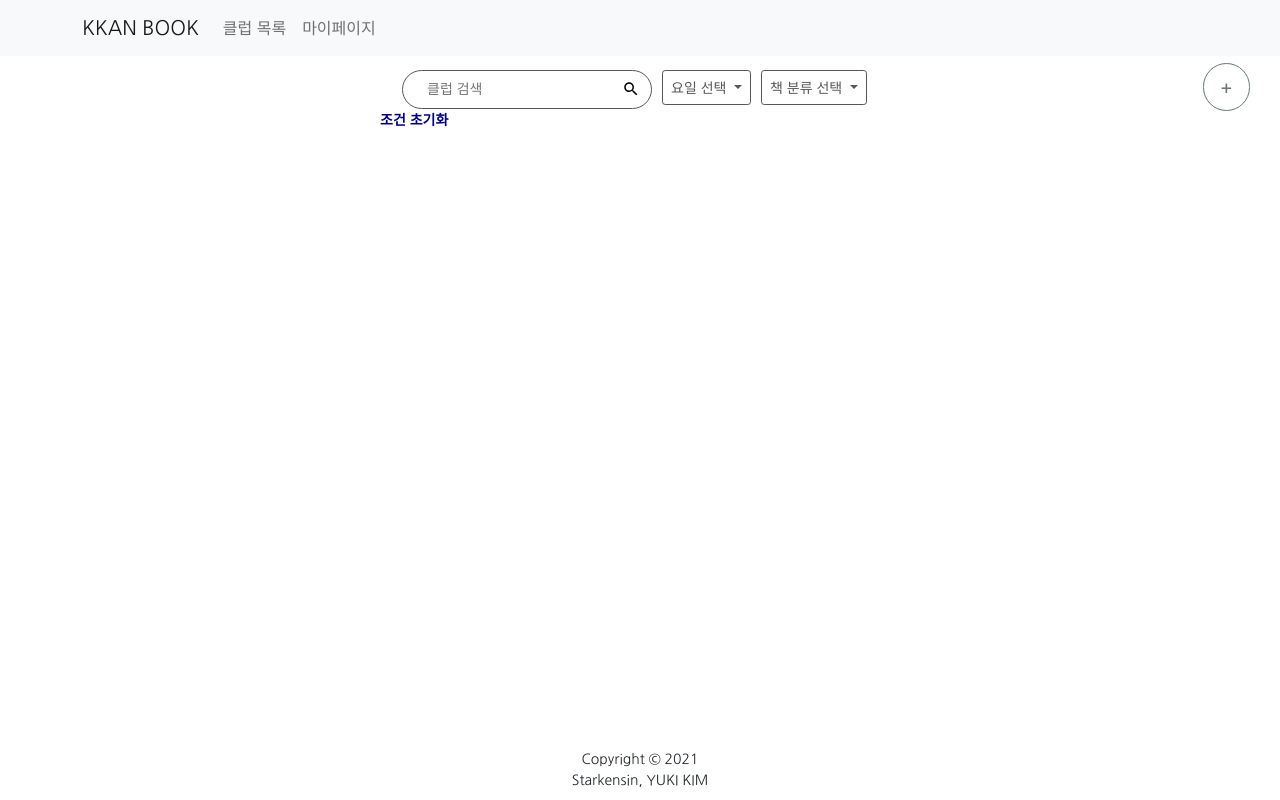
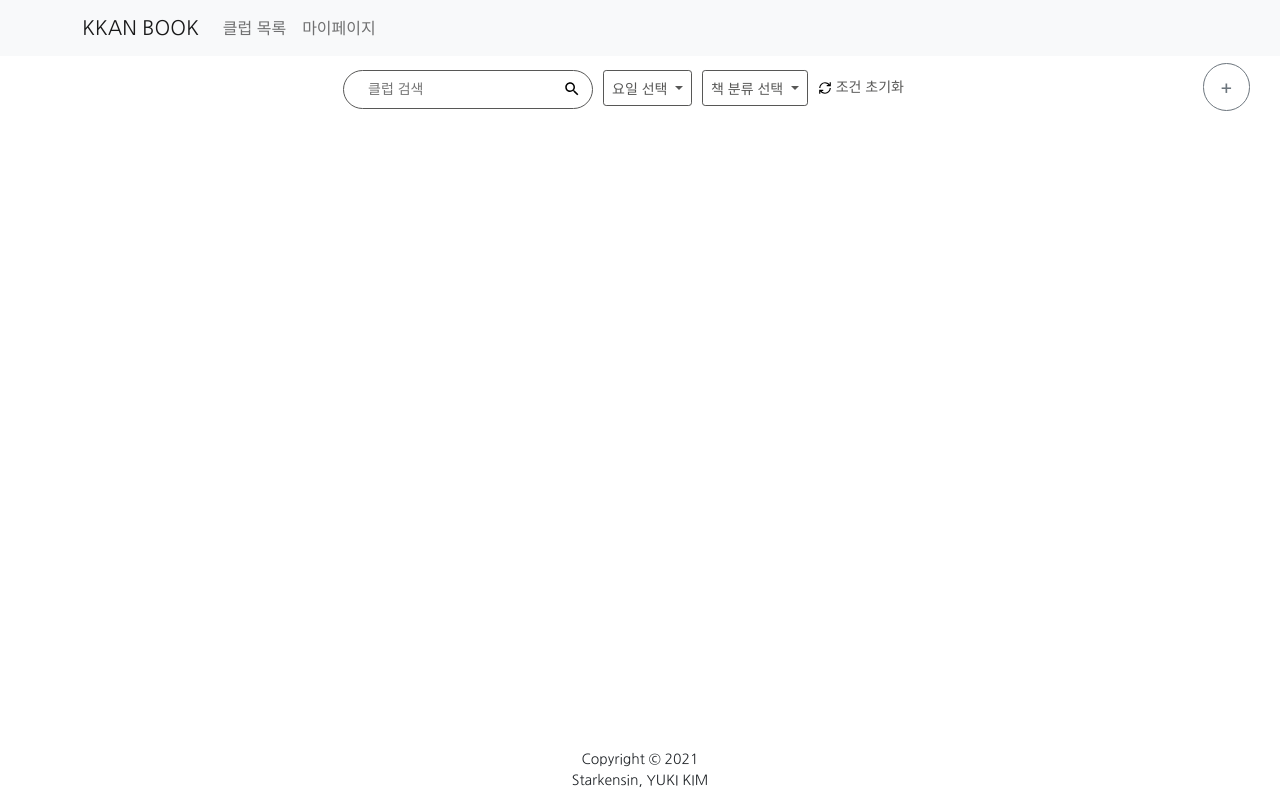
Before and after one commit to yukistar/kkanbook-frontend, a React app: page / in a window 1280 px wide. Built offline with nearby package versions, Linux system fonts and the light colour scheme.

Commit message:
[#2] 조건 필터링 css 변경

```diff
--- a/src/components/clubFilter/clubCondition.js
+++ b/src/components/clubFilter/clubCondition.js
@@ -2,6 +2,7 @@ import React from "react";
 import Dropdown from "react-bootstrap/Dropdown";
 import Form from "react-bootstrap/Form";
 import ButtonGroup from "react-bootstrap/ButtonGroup";
+import { GrPowerCycle } from 'react-icons/gr';
 import "./clubFilter.css"
 
 const ClubCondition = (props) => {
@@ -16,6 +17,13 @@ const ClubCondition = (props) => {
             if (daysArr[i]) conditionsArr.push(days[i]);
         }
         props.setPickedConditions(conditionsArr);
+    }
+
+    const coditionInit = () => {
+        let cleanPickedDays = Array.from({length: 7}, () => false);
+        let cleanPickedConditions = [];
+        props.setPickedDays(cleanPickedDays);
+        props.setPickedConditions(cleanPickedConditions);
     }
 
     return (
@@ -69,6 +77,9 @@ const ClubCondition = (props) => {
                         <Dropdown.Item eventKey="2">Another action</Dropdown.Item>
                     </Dropdown.Menu>
                 </Dropdown>
+                <div className="condition-init" onClick={(e) => {e.stopPropagation(); coditionInit();}}>
+                    <GrPowerCycle /> 조건 초기화
+                </div>
         </div>
     )
 }
--- a/src/components/clubFilter/clubFilter.css
+++ b/src/components/clubFilter/clubFilter.css
@@ -1,15 +1,16 @@
 @import url(http://fonts.googleapis.com/earlyaccess/nanumgothic.css);
 .club-filter {
-    width: 476px;
+    width: 594px;
     display: flex;
     position: absolute;
     left: 50%;
-    margin-left: -238px;
+    margin-left: -297px;
 }
 
 .club-condition {
     padding-top: 20px;
     padding-left: 10px;
+    display: flex;
 }
 
 .day-checkbox {
@@ -60,7 +61,7 @@
     background-color: white;
     color: #575756;
     border: 1px solid #575756;
-    height: 35px;
+    height: 36px;
 }
 
 .condition-list {
@@ -71,10 +72,14 @@
     font-size: 14px;
     width: 520px;
     left: 50%;
-    margin-left: -260px;
+    margin-left: -290px;
 }
 
 .condition-init {
-    color: navy;
+    font-family: 'Nanum Gothic';
+    font-size: 14px;
+    color: #575756;
+    margin-top: 7px;
     margin-right: 20px;
+    padding-left: 10px;
 }
--- a/src/components/clubFilter/conditionList.js
+++ b/src/components/clubFilter/conditionList.js
@@ -14,19 +14,8 @@ const ConditionList = (props) => {
         props.setPickedDays(newPickedDays);
         props.setPickedConditions(newPickedConditions);
     }
-
-    const coditionInit = () => {
-        let cleanPickedDays = Array.from({length: 7}, () => false);
-        let cleanPickedConditions = [];
-        props.setPickedDays(cleanPickedDays);
-        props.setPickedConditions(cleanPickedConditions);
-    }
-
     return (
         <div className="condition-list">
-            <div className="condition-init" onClick={(e) => {e.stopPropagation(); coditionInit();}}>
-                <b>조건 초기화</b>
-            </div>
             {props.pickedConditions && props.pickedConditions.map((item, i) => (
                 <div key={i} style={{ display: "flex"}}>
                     {item}
```
